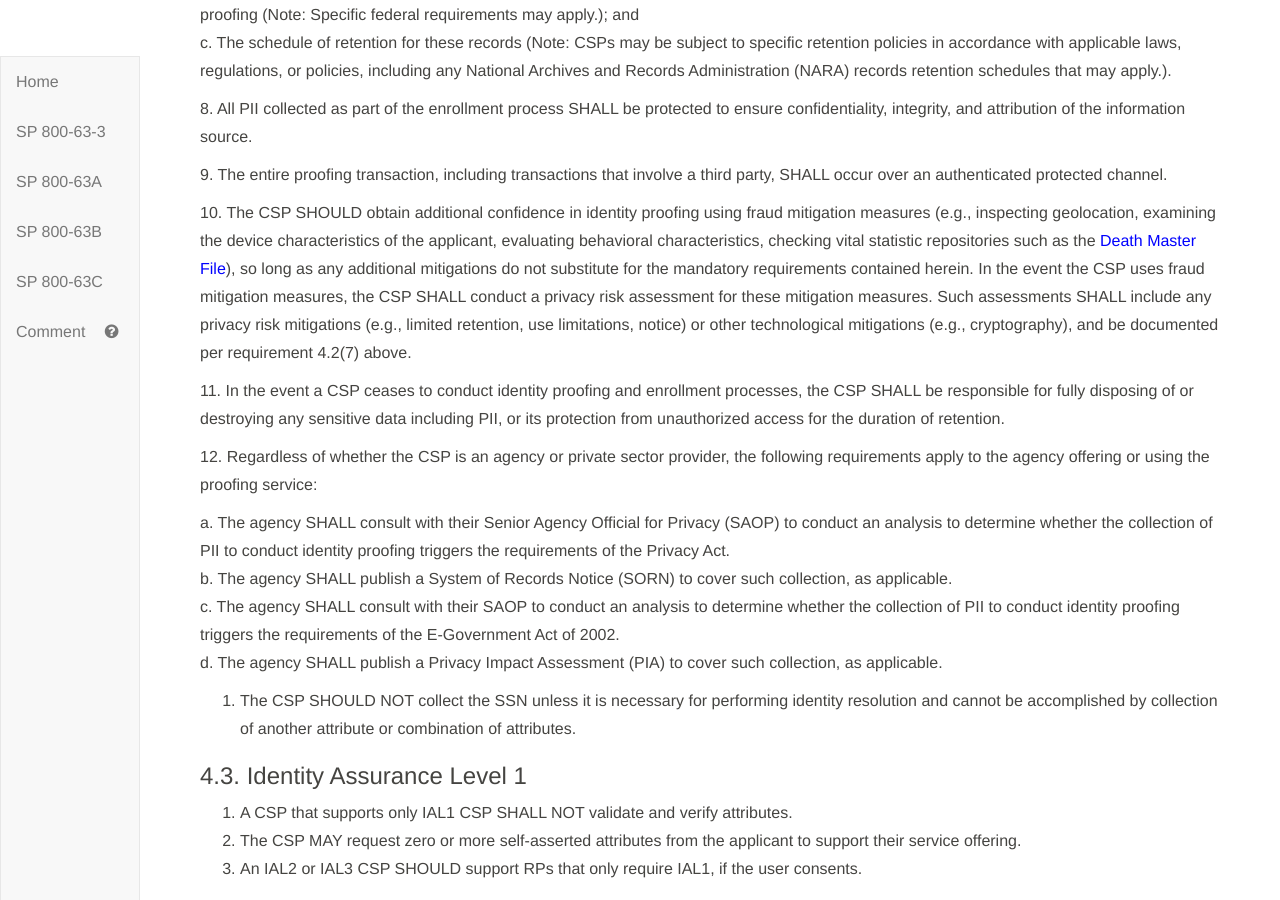
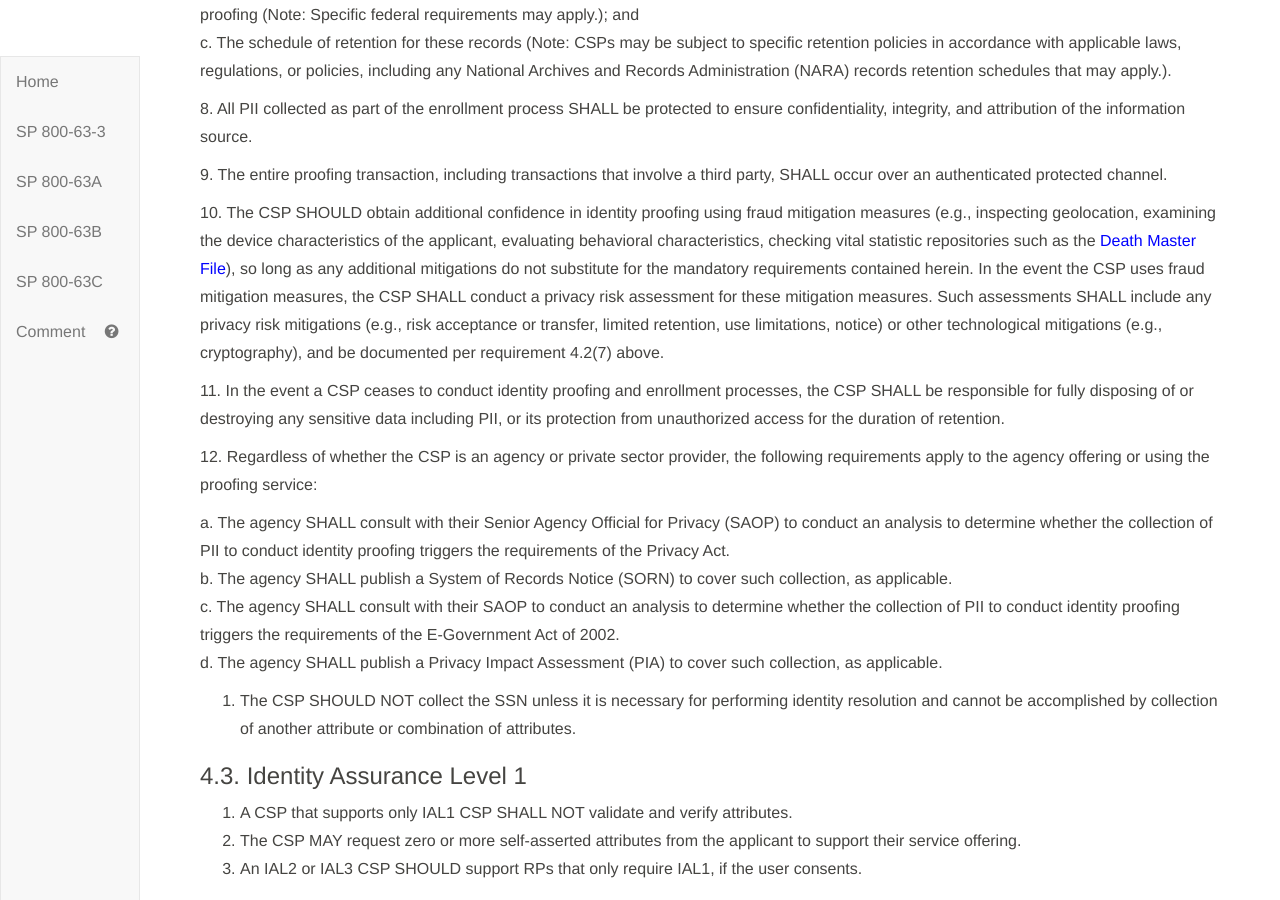
Before and after one commit to usnistgov/800-63-3, a Jekyll site: the page built from sp800-63a/sec4_ial.md, in a window 1280 px wide and 900 px high, scrolled down 2477 px. Built offline with Jekyll 4.4.1, drawn with Linux system fonts in a browser that asks for light colours; our own code applies the rules of GitHub Pages for plain Markdown files.

Commit message:
Minor fix to privacy risk assessment language

```diff
--- a/sp800-63a/sec4_ial.md
+++ b/sp800-63a/sec4_ial.md
@@ -77,7 +77,7 @@ The following requirements apply to any CSP performing identity proofing at IAL2
 
 <a name="4.2-r9"></a> 9. The entire proofing transaction, including transactions that involve a third party, SHALL occur over an authenticated protected channel.
 
-<a name="4.2-r10"></a> 10. The CSP SHOULD obtain additional confidence in identity proofing using fraud mitigation measures (e.g., inspecting geolocation, examining the device characteristics of the applicant, evaluating behavioral characteristics, checking vital statistic repositories such as the [Death Master File](https://www.ssdmf.com/Library/InfoManage/Guide.asp?FolderID=1)), so long as any additional mitigations do not substitute for the mandatory requirements contained herein. In the event the CSP uses fraud mitigation measures, the CSP SHALL conduct a privacy risk assessment for these mitigation measures. Such assessments SHALL include any privacy risk mitigations (e.g., limited retention, use limitations, notice) or other technological mitigations (e.g., cryptography), and be documented per requirement 4.2(7) above.
+<a name="4.2-r10"></a> 10. The CSP SHOULD obtain additional confidence in identity proofing using fraud mitigation measures (e.g., inspecting geolocation, examining the device characteristics of the applicant, evaluating behavioral characteristics, checking vital statistic repositories such as the [Death Master File](https://www.ssdmf.com/Library/InfoManage/Guide.asp?FolderID=1)), so long as any additional mitigations do not substitute for the mandatory requirements contained herein. In the event the CSP uses fraud mitigation measures, the CSP SHALL conduct a privacy risk assessment for these mitigation measures. Such assessments SHALL include any privacy risk mitigations (e.g., risk acceptance or transfer, limited retention, use limitations, notice) or other technological mitigations (e.g., cryptography), and be documented per requirement 4.2(7) above.
 
 <a name="4.2-r11"></a> 11. In the event a CSP ceases to conduct identity proofing and enrollment processes, the CSP SHALL be responsible for fully disposing of or destroying any sensitive data including PII, or its protection from unauthorized access for the duration of retention.
 
```
